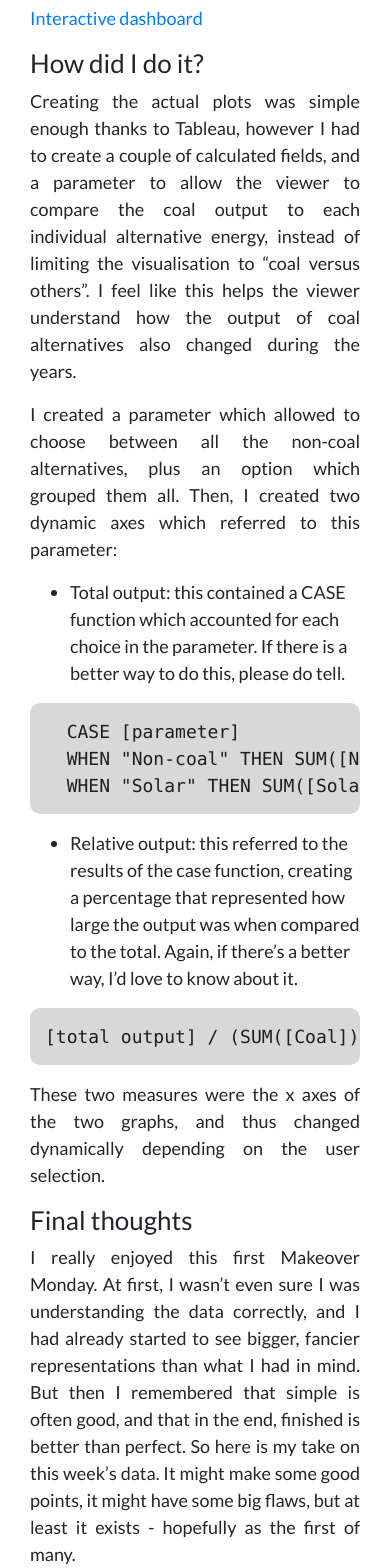
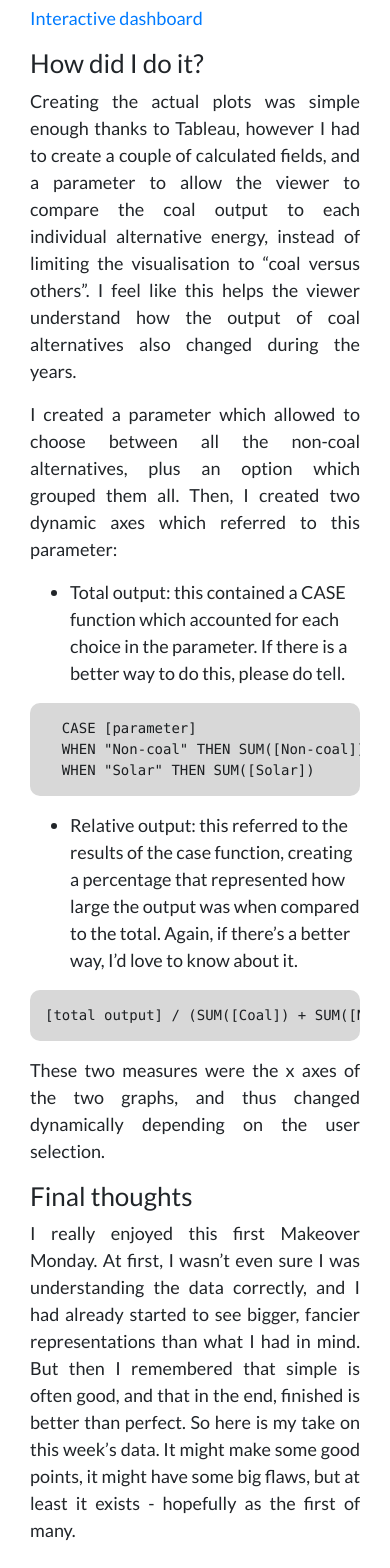
Before and after one commit to alepoptosis/alepoptosis.github.io, a Jekyll site: the page built from _posts/2019-08-08-w32_makeover_monday.md, in a window 390 px wide. Shown: the part 3114-4682 px from the top of the page. Built offline with Jekyll 4.4.1, drawn with Linux system fonts in a browser that asks for light colours; nearby versions of some CDN libraries; after the commit the page ends 4658 px from its top, so only the background shows below that; grey boxes are pictures that could not be loaded.

Commit message:
Change code size and background color

```diff
--- a/css/main.css
+++ b/css/main.css
@@ -59,8 +59,12 @@
         font-size: 26px;
     }
 
-    .content h6, .content p, .content ul, ol, .content code {
+    .content h6, .content p, .content ul, ol {
         font-size: 24px;
+    }
+
+    .content code {
+        font-size: 20px;
     }
 }
 
@@ -85,7 +89,11 @@
         font-size: 20px;
     }
 
-    .content h6, .content p, .content ul, ol, .content code {
+    .content h6, .content p, .content ul, ol {
         font-size: 18px;
     }
+
+    .content code {
+        font-size: 14px;
+    }
 }
```
